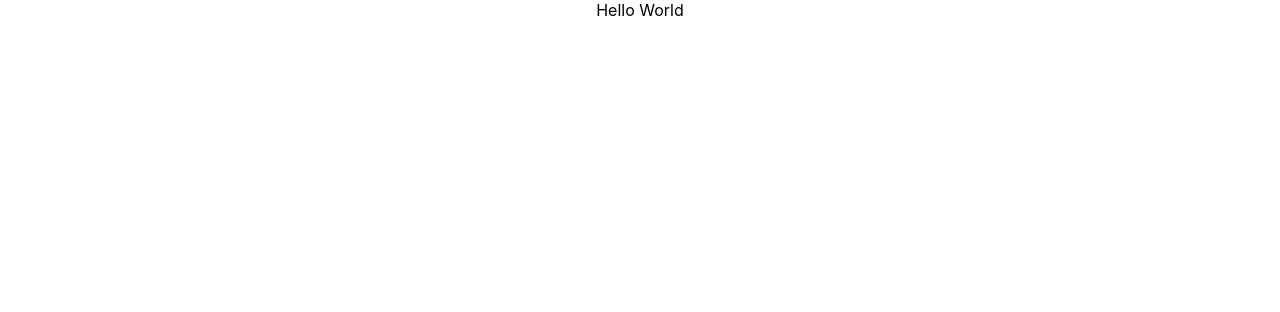
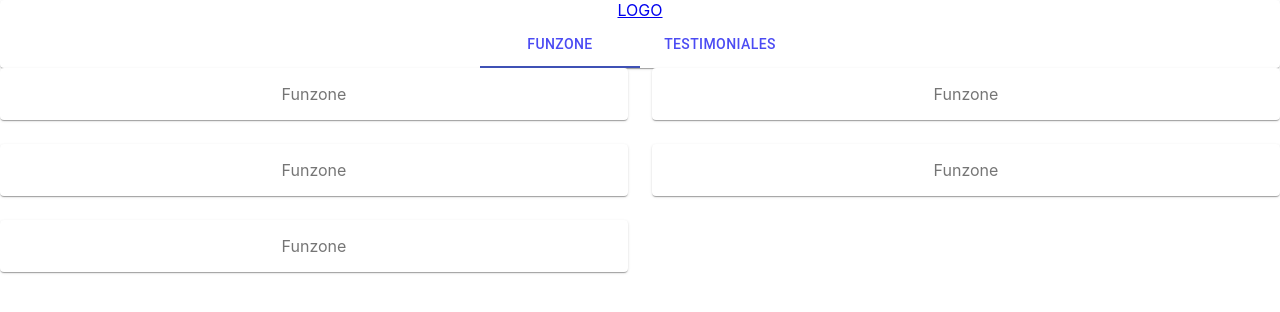
Before and after one commit to nelly-chieng/technical-test-on-rewind, a React (Create React App) app: page /funzone in a window 1280 px wide. Shown: the top 312 px of the page. Built offline with nearby package versions, Linux system fonts and the light colour scheme.

Commit message:
add router, layout and other components

```diff
--- a/src/App.jsx
+++ b/src/App.jsx
@@ -1,7 +1,28 @@
+import { BrowserRouter, Route, Switch } from 'react-router-dom';
+import UserContext from './UserContext';
+import Layout from './Layout';
+import Home from './components/Home';
+import VideoPage from './components/VideoPage';
 import './App.css';
+import Testimoniales from './components/Testimoniales';
+import Funzone from './components/Funzone';
 
 function App() {
-  return <div className="App">Hello World</div>;
+  return (
+    <div className="App">
+      <BrowserRouter>
+        <UserContext.Provider>
+          <Layout />
+          <Switch>
+            <Route exact path="/" component={Home} />
+            <Route path="/funzone" component={Funzone} />
+            <Route path="/testimoniales" component={Testimoniales} />
+            <Route path="/video/:id" component={VideoPage} />
+          </Switch>
+        </UserContext.Provider>
+      </BrowserRouter>
+    </div>
+  );
 }
 
 export default App;
--- /dev/null
+++ b/src/Layout.jsx
@@ -0,0 +1,11 @@
+import Header from './components/Header';
+
+const Layout = () => {
+  return (
+    <>
+      <Header />
+    </>
+  );
+};
+
+export default Layout;
--- /dev/null
+++ b/src/UserContext.jsx
@@ -0,0 +1,5 @@
+import { createContext } from 'react';
+
+const UserContext = createContext(null);
+
+export default UserContext;
--- /dev/null
+++ b/src/components/Funzone.jsx
@@ -0,0 +1,41 @@
+import { makeStyles } from '@material-ui/core/styles';
+import Paper from '@material-ui/core/Paper';
+import Grid from '@material-ui/core/Grid';
+
+const useStyles = makeStyles((theme) => ({
+  root: {
+    flexGrow: 1,
+  },
+  paper: {
+    padding: theme.spacing(2),
+    textAlign: 'center',
+    color: theme.palette.text.secondary,
+  },
+}));
+
+const Funzone = () => {
+  const classes = useStyles();
+  return (
+    <div className={classes.root}>
+      <Grid container spacing={3}>
+        <Grid item xs={12} sm={6}>
+          <Paper className={classes.paper}>Funzone</Paper>
+        </Grid>
+        <Grid item xs={12} sm={6}>
+          <Paper className={classes.paper}>Funzone</Paper>
+        </Grid>
+        <Grid item xs={12} sm={6}>
+          <Paper className={classes.paper}>Funzone</Paper>
+        </Grid>
+        <Grid item xs={12} sm={6}>
+          <Paper className={classes.paper}>Funzone</Paper>
+        </Grid>
+        <Grid item xs={12} sm={6}>
+          <Paper className={classes.paper}>Funzone</Paper>
+        </Grid>
+      </Grid>
+    </div>
+  );
+};
+
+export default Funzone;
--- /dev/null
+++ b/src/components/Header.jsx
@@ -0,0 +1,43 @@
+import React from 'react';
+import { makeStyles } from '@material-ui/core/styles';
+import Paper from '@material-ui/core/Paper';
+import Tabs from '@material-ui/core/Tabs';
+import Tab from '@material-ui/core/Tab';
+import { Link } from 'react-router-dom';
+
+const useStyles = makeStyles({
+  root: {
+    flexGrow: 1,
+  },
+});
+
+function Header() {
+  const classes = useStyles();
+  const [value, setValue] = React.useState(0);
+
+  const handleChange = (event, newValue) => {
+    setValue(newValue);
+  };
+
+  return (
+    <Paper className={classes.root}>
+      <Link to="/">LOGO</Link>
+      <Tabs
+        value={value}
+        onChange={handleChange}
+        indicatorColor="primary"
+        textColor="primary"
+        centered
+      >
+        <Link to="/funzone">
+          <Tab label="Funzone" />
+        </Link>
+        <Link to="/testimoniales">
+          <Tab label="Testimoniales" />
+        </Link>
+      </Tabs>
+    </Paper>
+  );
+}
+
+export default Header;
--- /dev/null
+++ b/src/components/Home.jsx
@@ -0,0 +1,43 @@
+import { makeStyles } from '@material-ui/core/styles';
+import Paper from '@material-ui/core/Paper';
+import Grid from '@material-ui/core/Grid';
+
+// material UI css
+const useStyles = makeStyles((theme) => ({
+  root: {
+    flexGrow: 1,
+  },
+  paper: {
+    padding: theme.spacing(2),
+    textAlign: 'center',
+    color: theme.palette.text.secondary,
+  },
+}));
+
+const Home = () => {
+  const classes = useStyles();
+
+  return (
+    <div className={classes.root}>
+      <Grid container spacing={3}>
+        <Grid item xs={12} sm={6}>
+          <Paper className={classes.paper}>Hello</Paper>
+        </Grid>
+        <Grid item xs={12} sm={6}>
+          <Paper className={classes.paper}>Hello</Paper>
+        </Grid>
+        <Grid item xs={12} sm={6}>
+          <Paper className={classes.paper}>Hello</Paper>
+        </Grid>
+        <Grid item xs={12} sm={6}>
+          <Paper className={classes.paper}>Hello</Paper>
+        </Grid>
+        <Grid item xs={12} sm={6}>
+          <Paper className={classes.paper}>Hello</Paper>
+        </Grid>
+      </Grid>
+    </div>
+  );
+};
+
+export default Home;
--- /dev/null
+++ b/src/components/Testimoniales.jsx
@@ -0,0 +1,41 @@
+import { makeStyles } from '@material-ui/core/styles';
+import Paper from '@material-ui/core/Paper';
+import Grid from '@material-ui/core/Grid';
+
+const useStyles = makeStyles((theme) => ({
+  root: {
+    flexGrow: 1,
+  },
+  paper: {
+    padding: theme.spacing(2),
+    textAlign: 'center',
+    color: theme.palette.text.secondary,
+  },
+}));
+
+const Testimoniales = () => {
+  const classes = useStyles();
+  return (
+    <div className={classes.root}>
+      <Grid container spacing={3}>
+        <Grid item xs={12} sm={6}>
+          <Paper className={classes.paper}>Testimoniales</Paper>
+        </Grid>
+        <Grid item xs={12} sm={6}>
+          <Paper className={classes.paper}>Testimoniales</Paper>
+        </Grid>
+        <Grid item xs={12} sm={6}>
+          <Paper className={classes.paper}>Testimoniales</Paper>
+        </Grid>
+        <Grid item xs={12} sm={6}>
+          <Paper className={classes.paper}>Testimoniales</Paper>
+        </Grid>
+        <Grid item xs={12} sm={6}>
+          <Paper className={classes.paper}>Testimoniales</Paper>
+        </Grid>
+      </Grid>
+    </div>
+  );
+};
+
+export default Testimoniales;
--- /dev/null
+++ b/src/components/VideoPage.jsx
@@ -0,0 +1,5 @@
+const VideoPage = () => {
+  return <div>Video Page</div>;
+};
+
+export default VideoPage;
```
Also changed, not shown: 1 other file (tests, documents, lock files or other folders).
